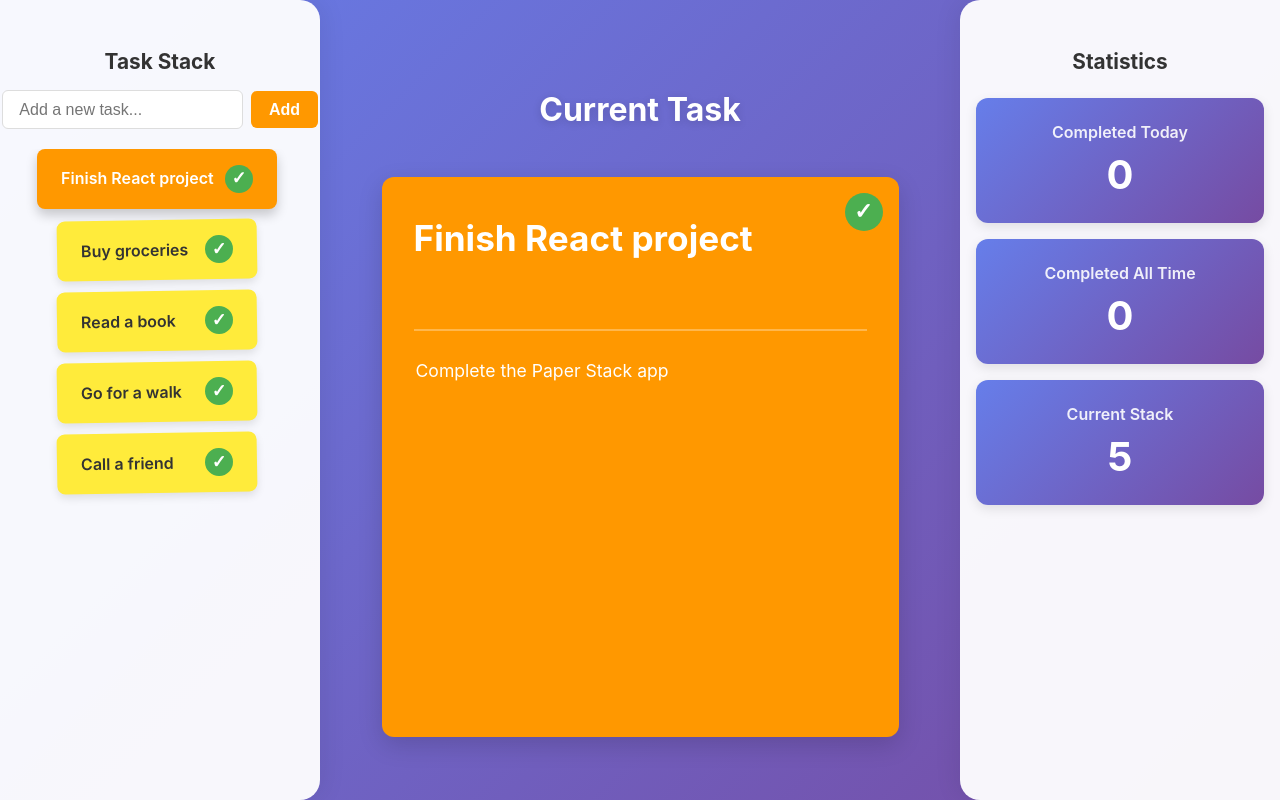
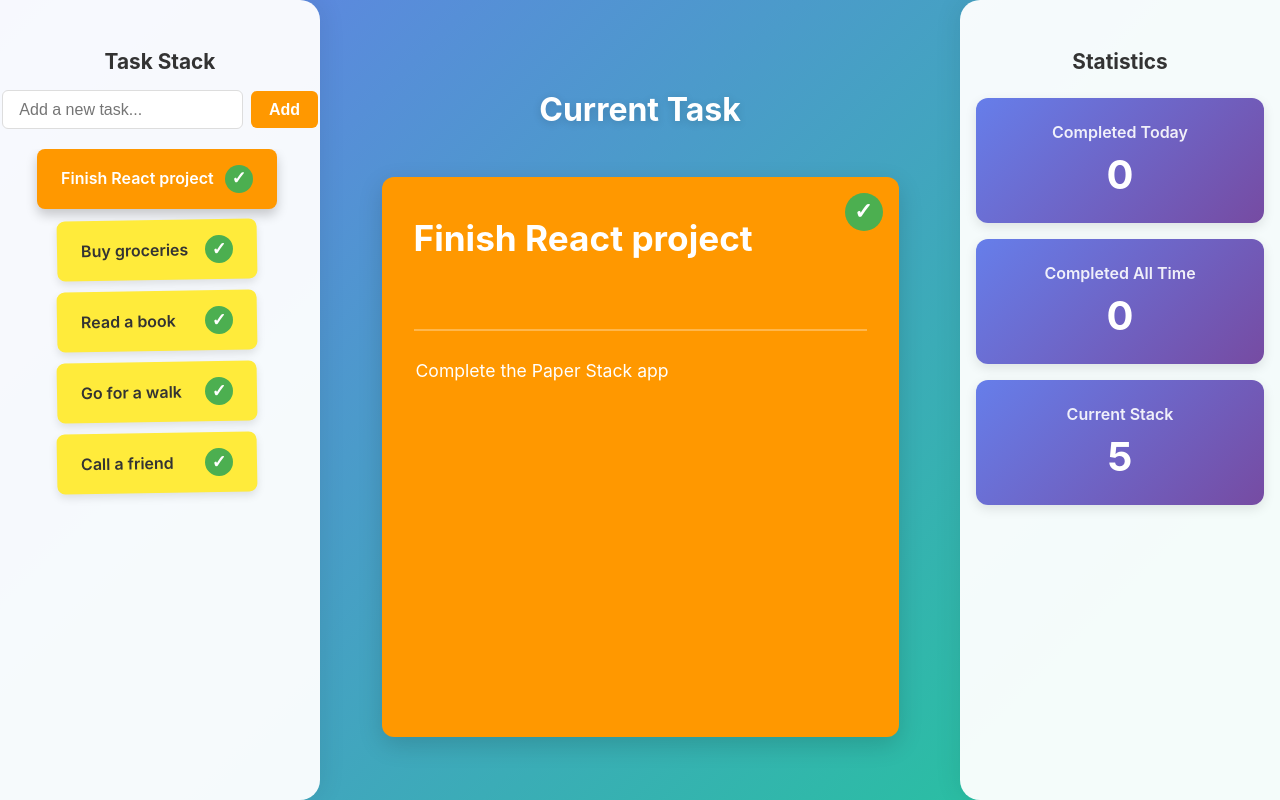
Before and after one commit to JKim171/PaperStackProductivityApp, a React (Create React App) app: page / in a window 1280 px wide. Built offline with nearby package versions, Linux system fonts and the light colour scheme.

Commit message:
background color change

```diff
--- a/src/App.css
+++ b/src/App.css
@@ -1,7 +1,7 @@
 .App {
   text-align: center;
   min-height: 100vh;
-  background: linear-gradient(135deg, #667eea 0%, #764ba2 100%);
+  background: linear-gradient(135deg, #667eea 0%, #20c997 100%);
   display: flex;
   align-items: center;
   justify-content: center;
@@ -33,7 +33,7 @@
 .layout {
   display: flex;
   min-height: 100vh;
-  background: linear-gradient(135deg, #667eea 0%, #764ba2 100%);
+  background: linear-gradient(135deg, #667eea 0%, #20c997 100%);
 }
 
 .stack-column {
```
